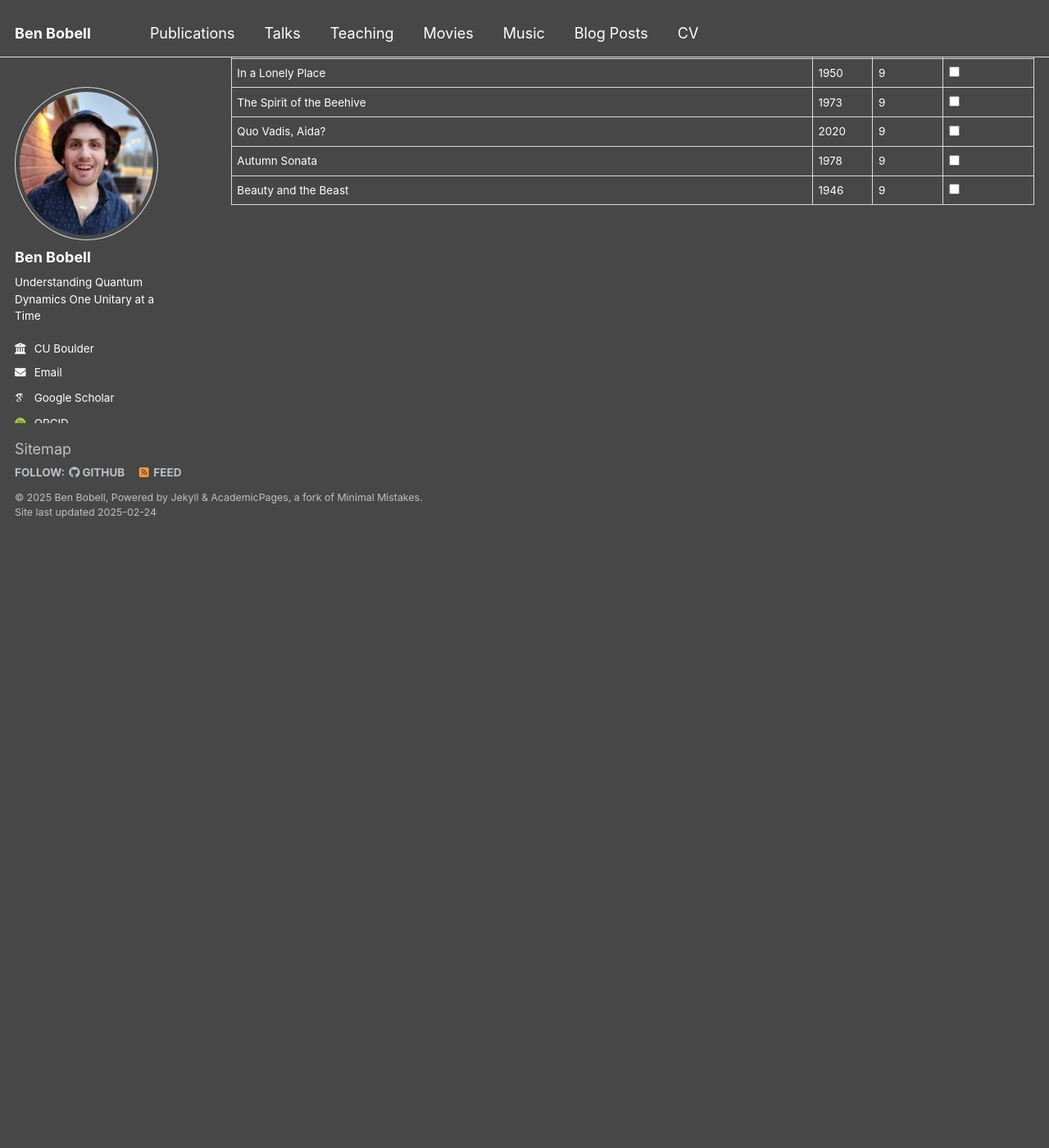
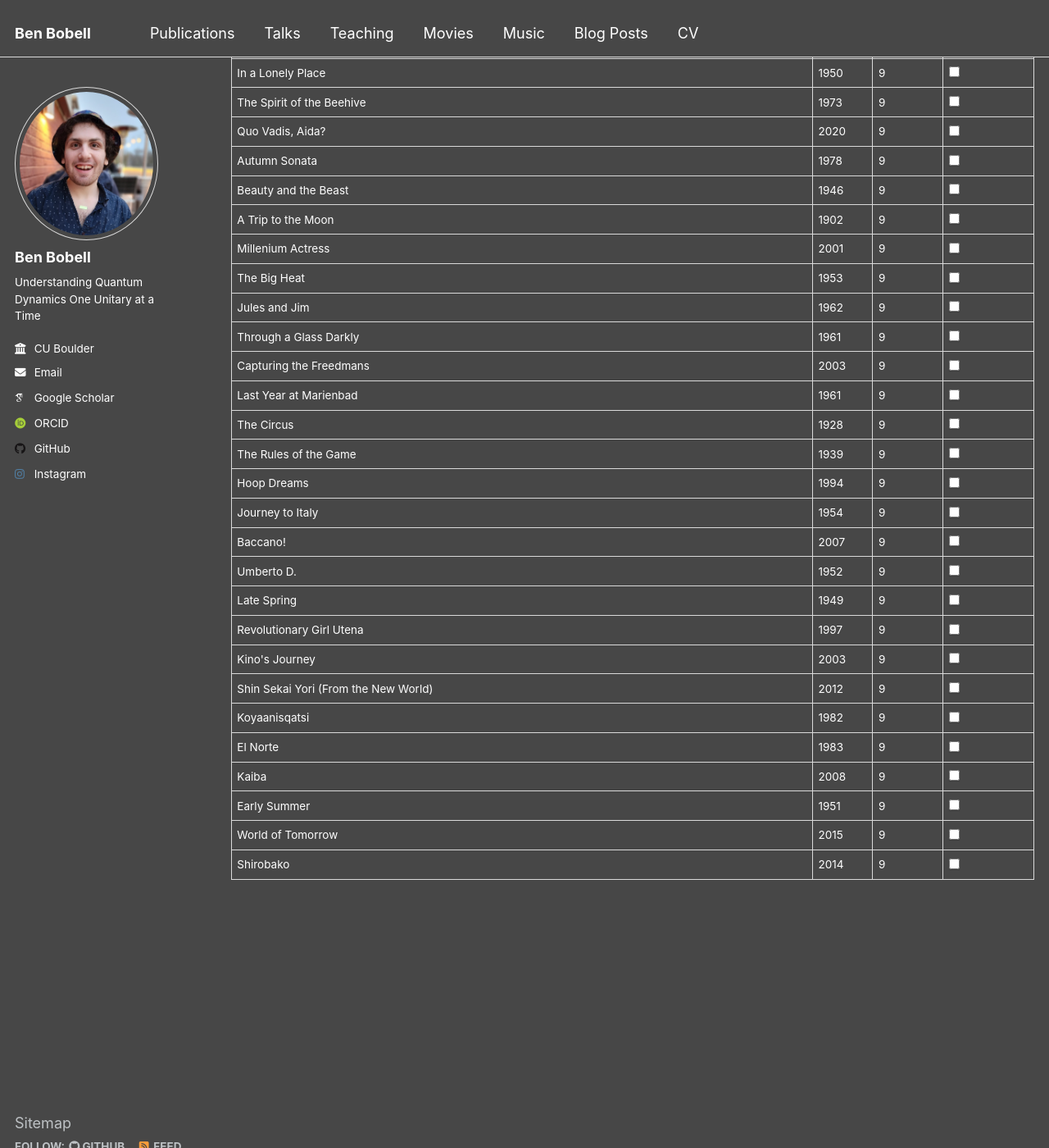
Before and after one commit to BenBobell00/BenBobell00.github.io, a Jekyll site: the page built from _pages/movies.html, in a window 1280 px wide and 1400 px high, scrolled down 7648 px. Shown: the whole window at 82% size. Built offline with Jekyll 4.4.1, drawn with Linux system fonts in a browser that asks for light colours; some web fonts are replaced; before the commit the page ends 8301 px from its top, so only the background shows below that.

Commit message:
Update movies.yml

```diff
--- a/_data/movies.yml
+++ b/_data/movies.yml
@@ -847,3 +847,95 @@ movies:
     year: 1946
     rating: 9
     watched: false
+  - title: "A Trip to the Moon"
+    year: 1902
+    rating: 9
+    watched: false
+  - title: "Millenium Actress"
+    year: 2001
+    rating: 9
+    watched: false
+  - title: "The Big Heat"
+    year: 1953
+    rating: 9
+    watched: false
+  - title: "Jules and Jim"
+    year: 1962
+    rating: 9
+    watched: false
+  - title: "Through a Glass Darkly"
+    year: 1961
+    rating: 9
+    watched: false
+  - title: "Capturing the Freedmans"
+    year: 2003
+    rating: 9
+    watched: false
+  - title: "Last Year at Marienbad"
+    year: 1961
+    rating: 9
+    watched: false
+  - title: "The Circus"
+    year: 1928
+    rating: 9
+    watched: false
+  - title: "The Rules of the Game"
+    year: 1939
+    rating: 9
+    watched: false
+  - title: "Hoop Dreams"
+    year: 1994
+    rating: 9
+    watched: false
+  - title: "Journey to Italy"
+    year: 1954
+    rating: 9
+    watched: false
+  - title: "Baccano!"
+    year: 2007
+    rating: 9
+    watched: false
+  - title: "Umberto D."
+    year: 1952
+    rating: 9
+    watched: false
+  - title: "Late Spring"
+    year: 1949
+    rating: 9
+    watched: false
+  - title: "Revolutionary Girl Utena"
+    year: 1997
+    rating: 9
+    watched: false
+  - title: "Kino's Journey"
+    year: 2003
+    rating: 9
+    watched: false
+  - title: "Shin Sekai Yori (From the New World)"
+    year: 2012
+    rating: 9
+    watched: false
+  - title: "Koyaanisqatsi"
+    year: 1982
+    rating: 9
+    watched: false
+  - title: "El Norte"
+    year: 1983
+    rating: 9
+    watched: false
+  - title: "Kaiba"
+    year: 2008
+    rating: 9
+    watched: false
+  - title: "Early Summer"
+    year: 1951
+    rating: 9
+    watched: false
+  - title: "World of Tomorrow"
+    year: 2015
+    rating: 9
+    watched: false
+  - title: "Shirobako"
+    year: 2014
+    rating: 9
+    watched: false
```
